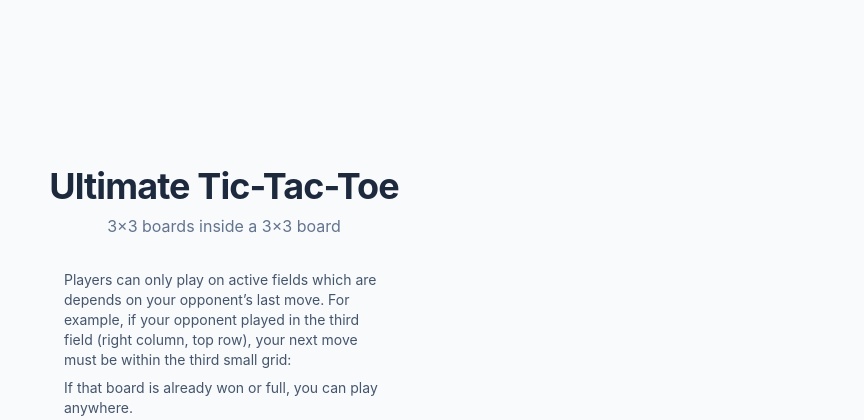
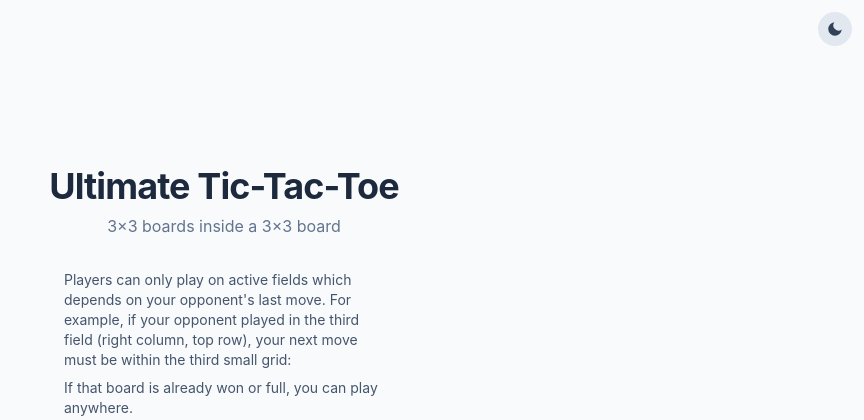
Before and after one commit to teodaniel/ultimate-ttt, a React (Vite) app: page / in a window 1280 px wide. Shown: the top 420 px of the page, without its empty margins (416-1280 px from the left). Built offline with nearby package versions, Linux system fonts and the light colour scheme.

Commit message:
feat: dark mode with system preference and persistent toggle

```diff
--- a/src/App.tsx
+++ b/src/App.tsx
@@ -1,30 +1,61 @@
 import { useState } from "react";
 import { useGameStore } from "./store/gameStore";
+import { useTheme } from "./hooks/useTheme";
 import { Lobby } from "./components/Lobby";
 import { Game } from "./components/Game";
 
 type Screen = "lobby" | "game";
 
-// Read once at module load — URL params don't change during the session
 const initialJoinId = new URLSearchParams(window.location.search).get("join");
 
-// Prime the store synchronously before first render if joining via URL
 if (initialJoinId) {
   useGameStore.setState({ mode: "online" });
+}
+
+function SunIcon() {
+  return (
+    <svg xmlns="http://www.w3.org/2000/svg" width="18" height="18" viewBox="0 0 24 24" fill="none" stroke="currentColor" strokeWidth="2" strokeLinecap="round" strokeLinejoin="round">
+      <circle cx="12" cy="12" r="5" />
+      <line x1="12" y1="1" x2="12" y2="3" />
+      <line x1="12" y1="21" x2="12" y2="23" />
+      <line x1="4.22" y1="4.22" x2="5.64" y2="5.64" />
+      <line x1="18.36" y1="18.36" x2="19.78" y2="19.78" />
+      <line x1="1" y1="12" x2="3" y2="12" />
+      <line x1="21" y1="12" x2="23" y2="12" />
+      <line x1="4.22" y1="19.78" x2="5.64" y2="18.36" />
+      <line x1="18.36" y1="5.64" x2="19.78" y2="4.22" />
+    </svg>
+  );
+}
+
+function MoonIcon() {
+  return (
+    <svg xmlns="http://www.w3.org/2000/svg" width="18" height="18" viewBox="0 0 24 24" fill="currentColor">
+      <path d="M21 12.79A9 9 0 1 1 11.21 3 7 7 0 0 0 21 12.79z" />
+    </svg>
+  );
 }
 
 export default function App() {
   const [screen, setScreen] = useState<Screen>(initialJoinId ? "game" : "lobby");
   const [joinId] = useState<string | null>(initialJoinId);
+  const { theme, toggle } = useTheme();
 
-  if (screen === "game") {
-    return (
-      <Game
-        onBackToLobby={() => setScreen("lobby")}
-        joinId={joinId}
-      />
-    );
-  }
+  return (
+    <>
+      <button
+        onClick={toggle}
+        className="fixed top-3 right-3 z-50 p-2 rounded-full bg-slate-200 dark:bg-slate-700 text-slate-700 dark:text-slate-200 hover:bg-slate-300 dark:hover:bg-slate-600 transition-colors"
+        aria-label="Toggle dark mode"
+      >
+        {theme === "dark" ? <SunIcon /> : <MoonIcon />}
+      </button>
 
-  return <Lobby onStartGame={() => setScreen("game")} />;
+      {screen === "game" ? (
+        <Game onBackToLobby={() => setScreen("lobby")} joinId={joinId} />
+      ) : (
+        <Lobby onStartGame={() => setScreen("game")} />
+      )}
+    </>
+  );
 }
--- a/src/components/BigBoard.tsx
+++ b/src/components/BigBoard.tsx
@@ -13,7 +13,7 @@ export function BigBoard() {
   }
 
   return (
-    <div className="grid grid-cols-3 gap-3 p-3 bg-slate-700 rounded-lg w-full max-w-[480px]">
+    <div className="grid grid-cols-3 gap-3 p-3 bg-slate-700 dark:bg-slate-950 rounded-lg w-full max-w-[480px]">
       {boards.map((_, boardIndex) => (
         <SmallBoard
           key={boardIndex}
--- a/src/components/Cell.tsx
+++ b/src/components/Cell.tsx
@@ -36,12 +36,12 @@ export function Cell({ boardIndex, cellIndex, value, disabled, isLastMove }: Cel
 
   const base = "aspect-square w-full flex items-center justify-center rounded-sm transition-colors";
   const bg = isLastMove
-    ? "bg-yellow-100"
+    ? "bg-yellow-100 dark:bg-amber-900/40"
     : value === null && !isDisabled
-    ? "bg-white hover:bg-blue-50 cursor-pointer"
-    : "bg-white";
+    ? "bg-white dark:bg-slate-800 hover:bg-blue-50 dark:hover:bg-blue-900/30 cursor-pointer"
+    : "bg-white dark:bg-slate-800";
   const color = value ? markColor[value] : "text-transparent";
-  const border = "border border-slate-300";
+  const border = "border border-slate-300 dark:border-slate-600";
 
   return (
     <button
--- a/src/components/GameStatus.tsx
+++ b/src/components/GameStatus.tsx
@@ -52,13 +52,13 @@ export function GameStatus() {
   return (
     <div className="text-center flex flex-col items-center gap-1" style={{ minHeight: "4rem" }}>
       {game.winner ? (
-        <p className={`text-2xl font-bold ${game.winner !== "draw" ? markColor[game.winner] : "text-slate-600"}`}>
+        <p className={`text-2xl font-bold ${game.winner !== "draw" ? markColor[game.winner] : "text-slate-600 dark:text-slate-400"}`}>
           {game.winner === "draw" ? "It's a draw!" : `${game.winner} wins!`}
         </p>
       ) : (
         <>
-          <p className="text-lg font-semibold">{turnLabel()}</p>
-          <p className="text-sm text-slate-500">
+          <p className="text-lg font-semibold text-slate-800 dark:text-slate-100">{turnLabel()}</p>
+          <p className="text-sm text-slate-500 dark:text-slate-400">
             {game.activeBoard === null
               ? "Free move — play in any open board"
               : `Must play in the ${BOARD_NAMES[game.activeBoard]} board`}
--- a/src/components/Lobby.tsx
+++ b/src/components/Lobby.tsx
@@ -21,18 +21,18 @@ export function Lobby({ onStartGame }: LobbyProps) {
   }
 
   return (
-    <div className="min-h-screen bg-slate-50 flex flex-col items-center justify-center px-4 gap-8">
+    <div className="min-h-screen bg-slate-50 dark:bg-slate-900 flex flex-col items-center justify-center px-4 gap-8">
       <div className="text-center">
-        <h1 className="text-4xl font-bold text-slate-800 tracking-tight">
+        <h1 className="text-4xl font-bold text-slate-800 dark:text-slate-100 tracking-tight">
           Ultimate Tic-Tac-Toe
         </h1>
-        <p className="mt-2 text-slate-500">3×3 boards inside a 3×3 board</p>
+        <p className="mt-2 text-slate-500 dark:text-slate-400">3×3 boards inside a 3×3 board</p>
       </div>
 
-      <div className="w-full max-w-xs text-sm text-slate-600 space-y-2">
+      <div className="w-full max-w-xs text-sm text-slate-600 dark:text-slate-300 space-y-2">
         <p>
-          Players can only play on active fields which are depends on your
-          opponent’s last move. For example, if your opponent played in the
+          Players can only play on active fields which depends on your
+          opponent's last move. For example, if your opponent played in the
           third field (right column, top row), your next move must be within the
           third small grid:
         </p>
@@ -45,14 +45,14 @@ export function Lobby({ onStartGame }: LobbyProps) {
 
       <div className="flex flex-col gap-3 w-full max-w-xs">
         <button
-          className="px-6 py-3 bg-slate-800 text-white rounded-lg font-medium text-lg hover:bg-slate-700 active:scale-95 transition-all"
+          className="px-6 py-3 bg-slate-800 dark:bg-slate-200 text-white dark:text-slate-900 rounded-lg font-medium text-lg hover:bg-slate-700 dark:hover:bg-slate-300 active:scale-95 transition-all"
           onClick={startHotseat}
         >
           Play local (hot-seat)
         </button>
 
         <button
-          className="px-6 py-3 bg-blue-600 text-white rounded-lg font-medium text-lg hover:bg-blue-500 active:scale-95 transition-all"
+          className="px-6 py-3 bg-blue-600 dark:bg-blue-500 text-white rounded-lg font-medium text-lg hover:bg-blue-500 dark:hover:bg-blue-400 active:scale-95 transition-all"
           onClick={startOnline}
         >
           Create online game
--- a/src/components/SmallBoard.tsx
+++ b/src/components/SmallBoard.tsx
@@ -22,7 +22,7 @@ export function SmallBoard({ boardIndex, isActive }: SmallBoardProps) {
   const cellDisabled = !isActive || isCompleted || gameWinner !== null;
 
   const containerBase = "relative p-1 rounded transition-all";
-  const activeBg = isActive ? "ring-2 ring-blue-400 bg-blue-50/40" : "";
+  const activeBg = isActive ? "ring-2 ring-blue-400 bg-blue-50/40 dark:bg-blue-900/30" : "";
   const dimmed = isCompleted && !isActive ? "opacity-60" : "";
 
   return (
@@ -46,6 +46,7 @@ export function SmallBoard({ boardIndex, isActive }: SmallBoardProps) {
       {isCompleted && (
         <div
           className={`absolute inset-0 flex items-center justify-center text-5xl font-black pointer-events-none select-none ${overlayColor[board.winner!]} opacity-40`}
+          style={{ fontFamily: "'Fredoka One', cursive" }}
         >
           {board.winner === "draw" ? "–" : board.winner}
         </div>
--- /dev/null
+++ b/src/hooks/useTheme.ts
@@ -0,0 +1,22 @@
+import { useState, useEffect } from "react";
+
+type Theme = "light" | "dark";
+
+function getInitialTheme(): Theme {
+  const stored = localStorage.getItem("theme");
+  if (stored === "dark" || stored === "light") return stored;
+  return window.matchMedia("(prefers-color-scheme: dark)").matches ? "dark" : "light";
+}
+
+export function useTheme() {
+  const [theme, setTheme] = useState<Theme>(getInitialTheme);
+
+  useEffect(() => {
+    document.documentElement.classList.toggle("dark", theme === "dark");
+    localStorage.setItem("theme", theme);
+  }, [theme]);
+
+  const toggle = () => setTheme((t) => (t === "dark" ? "light" : "dark"));
+
+  return { theme, toggle };
+}
--- a/src/index.css
+++ b/src/index.css
@@ -1,2 +1,4 @@
 @import url("https://fonts.googleapis.com/css2?family=Fredoka+One&display=swap");
 @import "tailwindcss";
+
+@variant dark (&:where(.dark, .dark *));
```
Also changed, not shown: src/components/Game.tsx (+5 -6 lines), src/components/ShareLink.tsx (+5 -5 lines).
